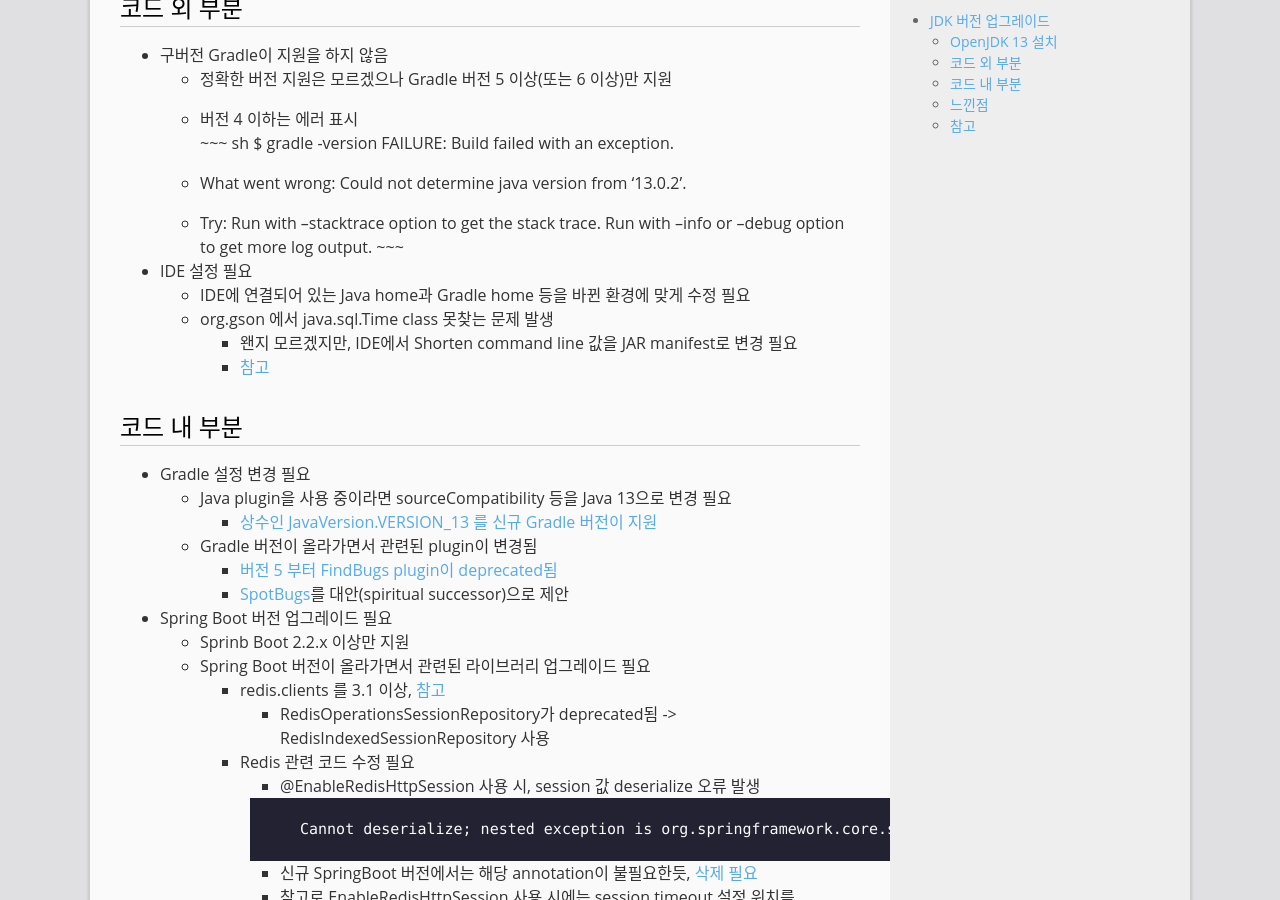
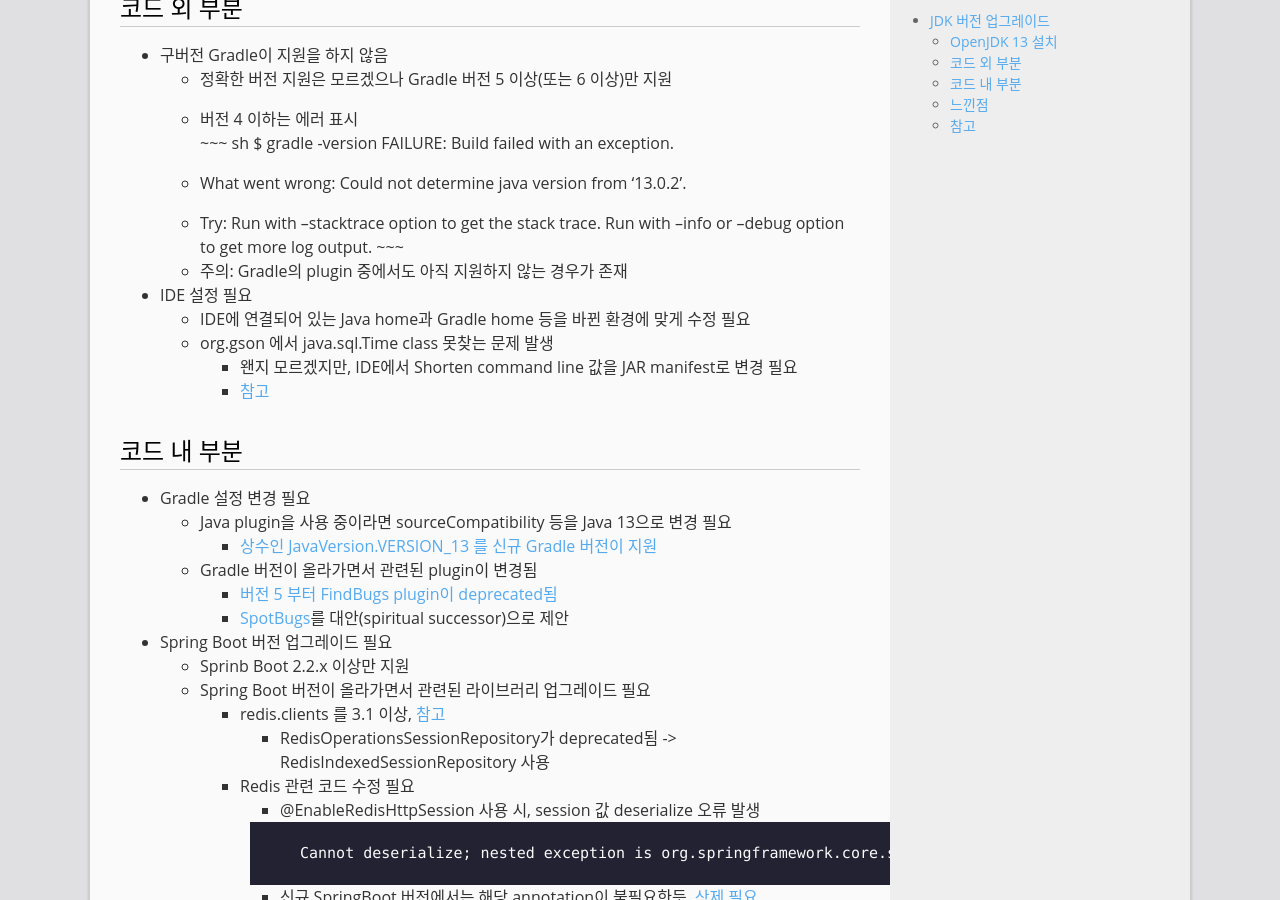
Before and after one commit to mystria/mystria.github.io, a Jekyll site: the page built from _posts/2020-03-02-upgrade-jdk-from-8-to-13.md, in a window 1280 px wide and 900 px high, scrolled down 843 px. Built offline with Jekyll 4.4.1, drawn with Linux system fonts in a browser that asks for light colours; comment, search, counter and statistics services are not loaded.

Commit message:
Update post

```diff
--- a/_posts/2020-03-02-upgrade-jdk-from-8-to-13.md
+++ b/_posts/2020-03-02-upgrade-jdk-from-8-to-13.md
@@ -39,7 +39,7 @@
   * Try:
   Run with --stacktrace option to get the stack trace. Run with --info or --debug option to get more log output.
   ~~~
-
+  + 주의: Gradle의 plugin 중에서도 아직 지원하지 않는 경우가 존재
 * IDE 설정 필요
   + IDE에 연결되어 있는 Java home과 Gradle home 등을 바뀐 환경에 맞게 수정 필요
   + org.gson 에서 java.sql.Time class 못찾는 문제 발생
```
